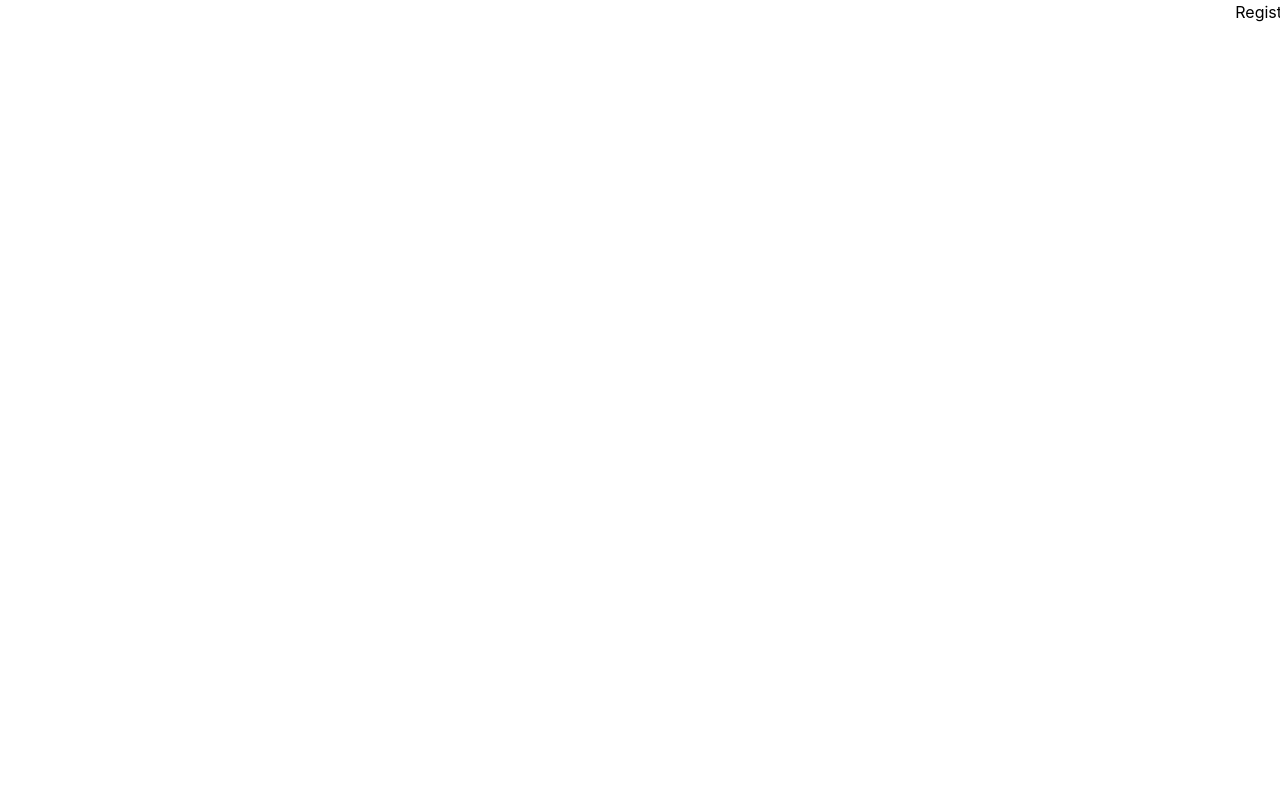
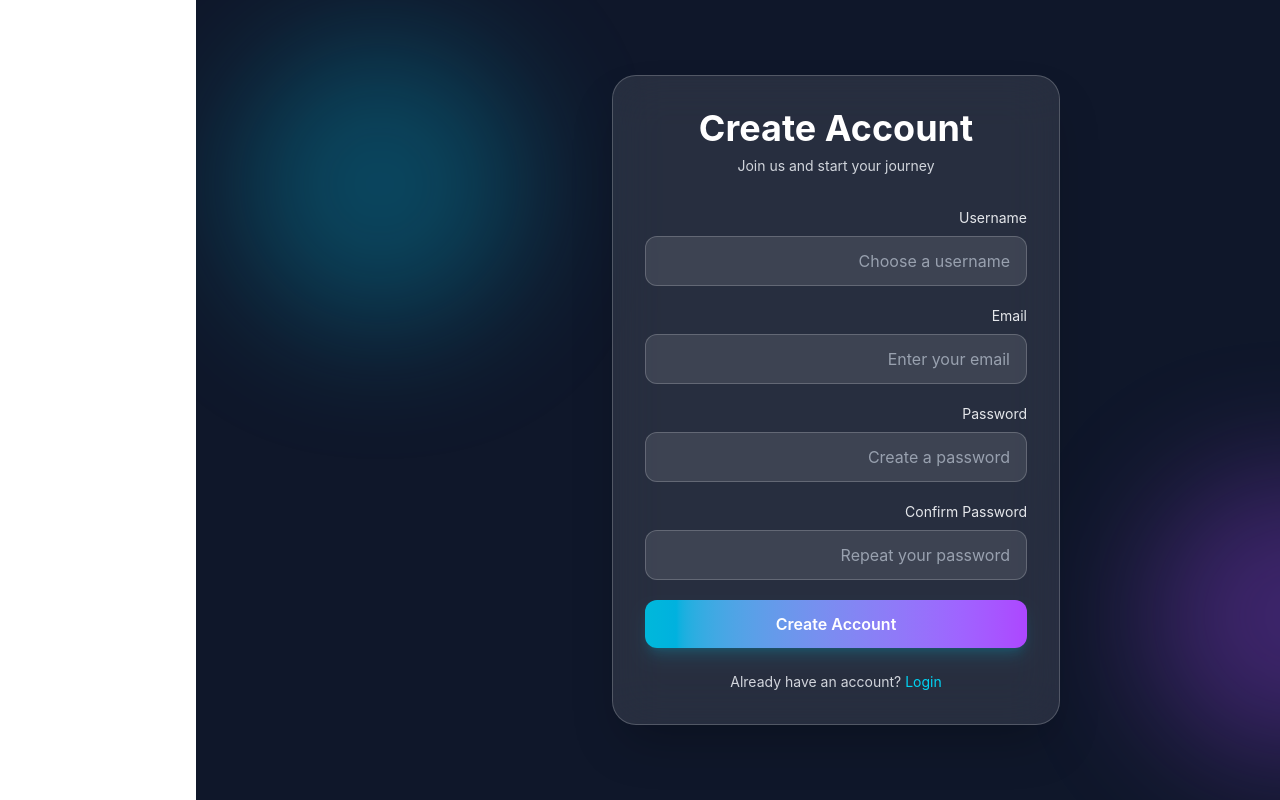
Before and after one commit to Sesn1364/travel-management, a React (Vite) app: page /registration in a window 1280 px wide. Built offline with nearby package versions, Linux system fonts and the light colour scheme.

Commit message:
create registration page

```diff
--- a/src/pages/registration/Registration.tsx
+++ b/src/pages/registration/Registration.tsx
@@ -1,9 +1,186 @@
+import { Link } from "react-router-dom";
 
 const Registration = () => {
     return (
-        <>
-            <h1>Registration Page</h1>
-        </>
+        <div className="min-h-screen bg-[#0f172a] flex items-center justify-center px-4">
+
+            {/* Background Blur */}
+            <div className="absolute w-72 h-72 bg-cyan-500/30 rounded-full blur-3xl top-10 left-10"></div>
+            <div className="absolute w-72 h-72 bg-purple-500/30 rounded-full blur-3xl bottom-10 right-10"></div>
+
+            {/* Card */}
+            <div className="relative w-full max-w-md">
+
+                <div className="backdrop-blur-xl bg-white/10 border border-white/20 rounded-3xl shadow-2xl p-8">
+
+                    {/* Header */}
+                    <div className="text-center mb-8">
+                        <h1 className="text-4xl font-bold text-white mb-2">
+                            Create Account
+                        </h1>
+
+                        <p className="text-gray-300 text-sm">
+                            Join us and start your journey
+                        </p>
+                    </div>
+
+                    {/* Form */}
+                    <form className="space-y-5">
+
+                        {/* Username */}
+                        <div>
+                            <label className="block text-sm text-gray-200 mb-2">
+                                Username
+                            </label>
+
+                            <input
+                                type="text"
+                                placeholder="Choose a username"
+                                className="
+                                    w-full
+                                    bg-white/10
+                                    border
+                                    border-white/20
+                                    rounded-xl
+                                    px-4
+                                    py-3
+                                    text-white
+                                    placeholder-gray-400
+                                    outline-none
+                                    focus:ring-2
+                                    focus:ring-cyan-400
+                                    transition-all
+                                "
+                            />
+                        </div>
+
+                        {/* Email */}
+                        <div>
+                            <label className="block text-sm text-gray-200 mb-2">
+                                Email
+                            </label>
+
+                            <input
+                                type="email"
+                                placeholder="Enter your email"
+                                className="
+                                    w-full
+                                    bg-white/10
+                                    border
+                                    border-white/20
+                                    rounded-xl
+                                    px-4
+                                    py-3
+                                    text-white
+                                    placeholder-gray-400
+                                    outline-none
+                                    focus:ring-2
+                                    focus:ring-cyan-400
+                                    transition-all
+                                "
+                            />
+                        </div>
+
+                        {/* Password */}
+                        <div>
+                            <label className="block text-sm text-gray-200 mb-2">
+                                Password
+                            </label>
+
+                            <input
+                                type="password"
+                                placeholder="Create a password"
+                                className="
+                                    w-full
+                                    bg-white/10
+                                    border
+                                    border-white/20
+                                    rounded-xl
+                                    px-4
+                                    py-3
+                                    text-white
+                                    placeholder-gray-400
+                                    outline-none
+                                    focus:ring-2
+                                    focus:ring-purple-400
+                                    transition-all
+                                "
+                            />
+                        </div>
+
+                        {/* Confirm Password */}
+                        <div>
+                            <label className="block text-sm text-gray-200 mb-2">
+                                Confirm Password
+                            </label>
+
+                            <input
+                                type="password"
+                                placeholder="Repeat your password"
+                                className="
+                                    w-full
+                                    bg-white/10
+                                    border
+                                    border-white/20
+                                    rounded-xl
+                                    px-4
+                                    py-3
+                                    text-white
+                                    placeholder-gray-400
+                                    outline-none
+                                    focus:ring-2
+                                    focus:ring-purple-400
+                                    transition-all
+                                "
+                            />
+                        </div>
+
+                        {/* Button */}
+                        <button
+                            type="submit"
+                            className="
+                                w-full
+                                py-3
+                                rounded-xl
+                                font-semibold
+                                text-white
+                                bg-gradient-to-r
+                                from-cyan-500
+                                to-purple-500
+                                hover:scale-[1.02]
+                                active:scale-[0.98]
+                                transition-all
+                                duration-300
+                                shadow-lg
+                                shadow-cyan-500/20
+                            "
+                        >
+                            Create Account
+                        </button>
+
+                    </form>
+
+                    {/* Footer */}
+                    <p className="text-center text-sm text-gray-300 mt-6">
+                        Already have an account?
+
+                        <Link
+                            to="/"
+                            className="
+                                text-cyan-400
+                                hover:text-cyan-300
+                                hover:underline
+                                ml-1
+                                transition-colors
+                            "
+                        >
+                            Login
+                        </Link>
+                    </p>
+
+                </div>
+            </div>
+        </div>
     );
 };
 
```
